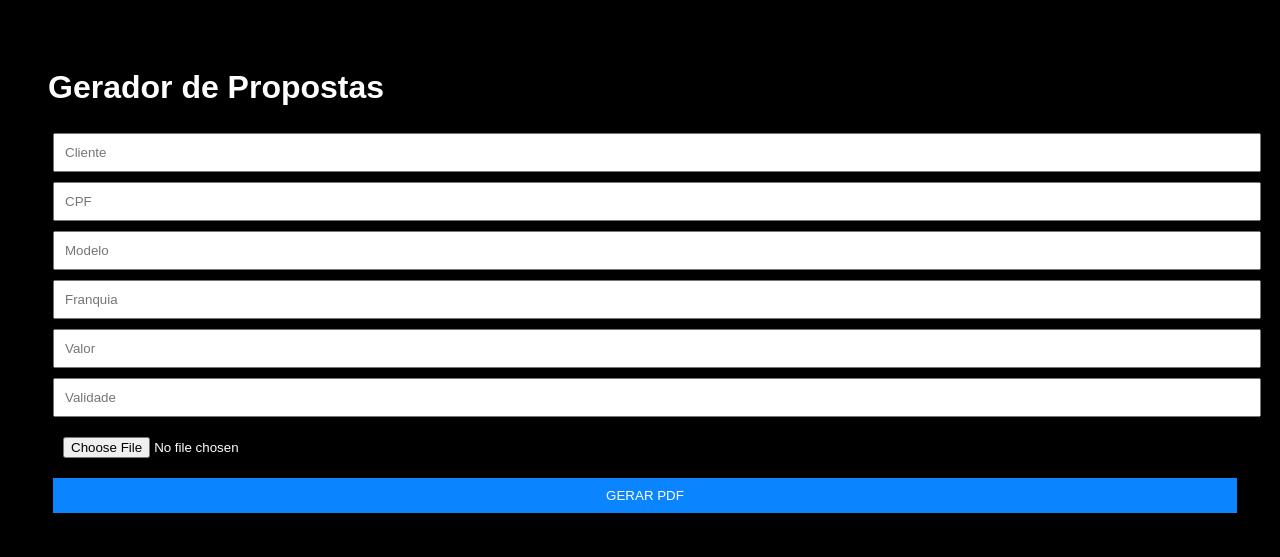
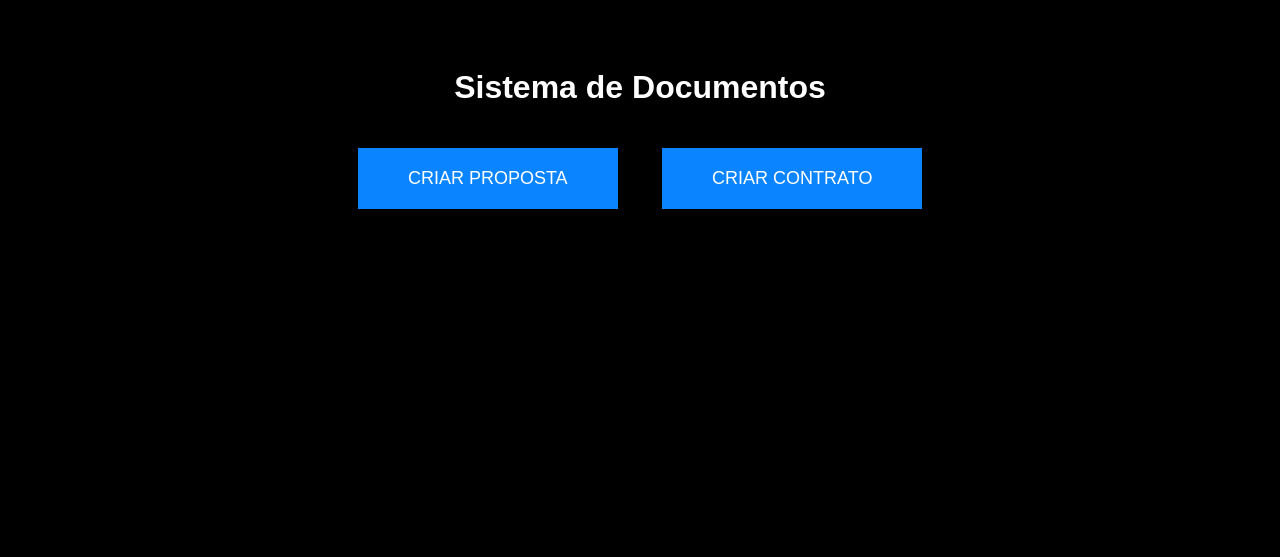
Before and after one commit to mateussenamlv-hash/gerador-propostas, a Flask app: page / in a window 1280 px wide. Shown: the top 557 px of the page. Run offline with Flask 3, Linux system fonts and the light colour scheme.

Commit message:
Update index.html

```diff
--- a/templates/index.html
+++ b/templates/index.html
@@ -1,32 +1,28 @@
 <!DOCTYPE html>
 <html>
 <head>
-  <title>Gerador de Propostas</title>
+  <title>Sistema</title>
   <style>
-    body { background:#000; color:white; font-family:Arial; padding:40px; }
-    input,button { padding:10px; margin:5px; width:100%; }
-    button { background:#0a84ff; color:white; border:none; cursor:pointer; }
+    body { background:#000; color:white; font-family:Arial; padding:40px; text-align:center; }
+    a { text-decoration:none; }
+    button {
+      padding:20px;
+      margin:20px;
+      width:260px;
+      font-size:18px;
+      background:#0a84ff;
+      color:white;
+      border:none;
+      cursor:pointer;
+    }
   </style>
 </head>
 <body>
 
-  <h1>Gerador de Propostas</h1>
+  <h1>Sistema de Documentos</h1>
 
-  <form method="post" action="/gerar-pdf" enctype="multipart/form-data">
-    <input name="cliente" placeholder="Cliente" required>
-    <input name="cpf" placeholder="CPF" required>
-    <input name="modelo" placeholder="Modelo" required>
-    <input name="franquia" placeholder="Franquia" required>
-
-    <!-- Removidos: contrato e excedente (agora são fixos no backend) -->
-
-    <input name="valor" placeholder="Valor" required>
-    <input name="validade" placeholder="Validade" required>
-
-    <input type="file" name="imagem" accept="image/*">
-
-    <button type="submit">GERAR PDF</button>
-  </form>
+  <a href="/proposta"><button>CRIAR PROPOSTA</button></a>
+  <a href="/contrato"><button>CRIAR CONTRATO</button></a>
 
 </body>
 </html>
```
